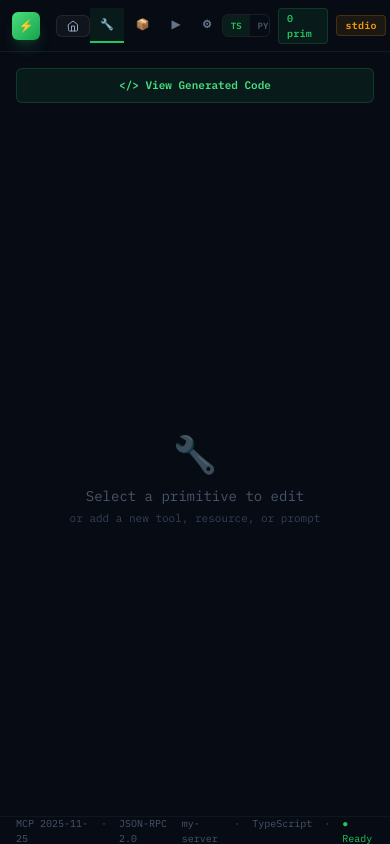
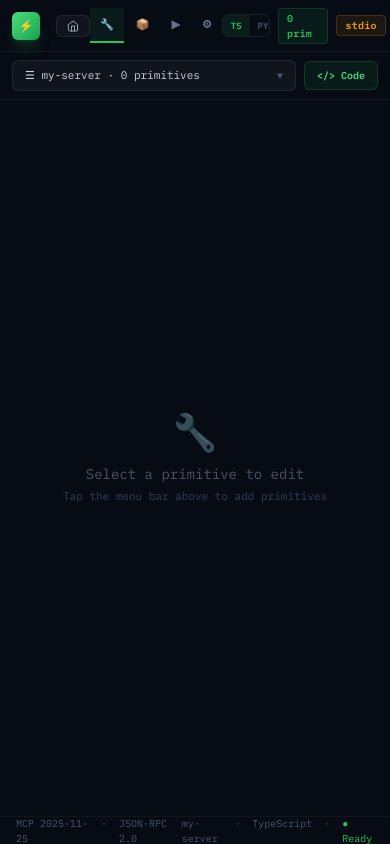
Before and after one commit to mpalmer79/mcp-forge, a Next.js app: page /builder in a window 390 px wide. Built offline with nearby package versions, Linux system fonts and the light colour scheme.

Commit message:
Update page.tsx

```diff
--- a/src/app/builder/page.tsx
+++ b/src/app/builder/page.tsx
@@ -310,6 +310,7 @@ function BuilderTab({ server, setServer, language, addToast, onShowCode }: {
   const [selectedPrimitive, setSelectedPrimitive] = useState<string | null>(null);
   const [editingTool, setEditingTool] = useState<MCPPrimitive | null>(null);
   const [sidebarSearch, setSidebarSearch] = useState("");
+  const [mobilePanelOpen, setMobilePanelOpen] = useState(false);
   const addPrimitive = useCallback((type: PrimitiveType) => {
     const id = `${type}_${Date.now()}`;
     const base: MCPPrimitive = { id, type, name: "", description: "" };
@@ -318,6 +319,7 @@ function BuilderTab({ server, setServer, language, addToast, onShowCode }: {
     else { base.template = ""; base.arguments = []; }
     setServer((s) => ({ ...s, primitives: [...s.primitives, base] }));
     setSelectedPrimitive(id); setEditingTool(base); addToast(`Added new ${type}`);
+    setMobilePanelOpen(false);
   }, [setServer, addToast]);
   const updatePrimitive = useCallback((id: string, updates: Partial<MCPPrimitive>) => {
     setServer((s) => ({ ...s, primitives: s.primitives.map((p) => (p.id === id ? { ...p, ...updates } : p)) }));
@@ -334,6 +336,7 @@ function BuilderTab({ server, setServer, language, addToast, onShowCode }: {
     const np = { ...orig, id: `${orig.type}_${Date.now()}`, name: `${orig.name}_copy`, parameters: orig.parameters?.map((p) => ({ ...p })) };
     setServer((s) => ({ ...s, primitives: [...s.primitives, np] }));
     setSelectedPrimitive(np.id); setEditingTool(np); addToast(`Duplicated ${orig.name}`);
+    setMobilePanelOpen(false);
   }, [server.primitives, setServer, addToast]);
   const movePrimitive = useCallback((id: string, dir: "up" | "down") => {
     setServer((s) => {
@@ -360,10 +363,9 @@ function BuilderTab({ server, setServer, language, addToast, onShowCode }: {
     return server.primitives.filter((p) => p.name.toLowerCase().includes(q) || p.type.includes(q) || p.description.toLowerCase().includes(q));
   }, [server.primitives, sidebarSearch]);
 
-  return (
-    <div className="flex h-full">
-      {/* Left: config + primitives */}
-      <div className="w-[280px] flex-shrink-0 border-r border-white/[0.04] p-4 overflow-y-auto hidden md:block">
+  /* Shared sidebar content used in both desktop sidebar and mobile drawer */
+  const sidebarContent = (
+    <>
       <SectionLabel>Server Info</SectionLabel>
       <div className="flex flex-col gap-2 mb-5">
         <TextInput value={server.name} onChange={(v) => setServer((s) => ({ ...s, name: v }))} placeholder="server-name" />
@@ -392,7 +394,7 @@ function BuilderTab({ server, setServer, language, addToast, onShowCode }: {
           return (
             <div key={p.id} className="rounded-md cursor-pointer transition-all flex items-center gap-2 px-2.5 py-2 group"
               style={{ background: isSel ? `${info.color}10` : "transparent", border: `1px solid ${isSel ? `${info.color}30` : "rgba(255,255,255,0.04)"}` }}
-                onClick={() => { setSelectedPrimitive(p.id); setEditingTool(p); }}>
+              onClick={() => { setSelectedPrimitive(p.id); setEditingTool(p); setMobilePanelOpen(false); }}>
               <span className="text-sm">{info.icon}</span>
               <div className="flex-1 min-w-0">
                 <div className="text-xs text-slate-200 font-medium font-mono truncate">{p.name || `untitled_${p.type}`}</div>
@@ -412,11 +414,39 @@ function BuilderTab({ server, setServer, language, addToast, onShowCode }: {
           <div className="p-4 text-center text-slate-600 text-[11px] font-mono">No matches for &quot;{sidebarSearch}&quot;</div>
         )}
       </div>
+    </>
+  );
+
+  return (
+    <div className="flex flex-col md:flex-row h-full">
+      {/* Mobile: toggle bar + collapsible panel */}
+      <div className="md:hidden flex-shrink-0">
+        <div className="flex items-center gap-2 px-3 py-2 border-b border-white/[0.06]">
+          <button onClick={() => setMobilePanelOpen(!mobilePanelOpen)}
+            className="flex-1 flex items-center justify-between py-1.5 px-3 bg-white/[0.04] border border-white/[0.08] rounded-md text-[11px] font-mono text-slate-300 hover:bg-white/[0.06] transition-all">
+            <span>☰ {server.name || "my-server"} · {server.primitives.length} primitives</span>
+            <span className="text-slate-600 text-[10px]">{mobilePanelOpen ? "▲" : "▼"}</span>
+          </button>
+          <button onClick={onShowCode} className="py-1.5 px-3 bg-forge-500/[0.08] border border-forge-500/20 rounded-md text-forge-400 text-[10px] font-mono font-semibold flex-shrink-0">
+            &lt;/&gt; Code
+          </button>
         </div>
+        {mobilePanelOpen && (
+          <div className="p-3 border-b border-white/[0.06] bg-[#0a0f1a] max-h-[55vh] overflow-y-auto">
+            {sidebarContent}
+          </div>
+        )}
+      </div>
+
+      {/* Desktop: fixed sidebar */}
+      <div className="w-[280px] flex-shrink-0 border-r border-white/[0.04] p-4 overflow-y-auto hidden md:block">
+        {sidebarContent}
+      </div>
+
       {/* Center: editor */}
       <div className="flex-1 p-4 md:p-5 overflow-y-auto min-w-0">
-        {/* Mobile code button */}
-        <div className="lg:hidden mb-3">
+        {/* Mobile code button (only if panel is closed, since we already have one in the bar) */}
+        <div className="lg:hidden hidden md:block mb-3">
           <button onClick={onShowCode} className="w-full py-2 bg-forge-500/[0.08] border border-forge-500/20 rounded-md text-forge-400 text-[11px] font-mono font-semibold">
             &lt;/&gt; View Generated Code
           </button>
@@ -428,7 +458,13 @@ function BuilderTab({ server, setServer, language, addToast, onShowCode }: {
           <div className="flex flex-col items-center justify-center h-full text-slate-600">
             <div className="text-4xl mb-3 opacity-40">🔧</div>
             <div className="text-sm font-mono">Select a primitive to edit</div>
-            <div className="text-[11px] font-mono mt-1 text-slate-700">or add a new tool, resource, or prompt</div>
+            <div className="text-[11px] font-mono mt-1 text-slate-700">
+              {server.primitives.length === 0 ? (
+                <><span className="md:hidden">Tap the menu bar above to add primitives</span><span className="hidden md:inline">or add a new tool, resource, or prompt</span></>
+              ) : (
+                <><span className="md:hidden">Tap the menu bar above to select one</span><span className="hidden md:inline">or add a new tool, resource, or prompt</span></>
+              )}
+            </div>
           </div>
         )}
       </div>
@@ -540,7 +576,31 @@ function PlaygroundTab({ server, addToast }: { server: MCPServer; addToast: (m:
   }, [server.primitives]);
 
   return (
-    <div className="flex h-full">
+    <div className="flex flex-col md:flex-row h-full">
+      {/* Mobile: inline primitives bar */}
+      <div className="md:hidden flex-shrink-0 border-b border-white/[0.06] p-3">
+        <div className="flex items-center gap-2 mb-2">
+          <SectionLabel>Primitives ({allPrims.length})</SectionLabel>
+          <button onClick={simulateList} disabled={running} className="ml-auto py-1 px-2.5 bg-purple-500/[0.08] border border-purple-500/20 rounded-md text-purple-400 text-[10px] font-mono font-semibold disabled:opacity-40">↻ Capabilities</button>
+        </div>
+        {allPrims.length === 0 ? (
+          <div className="text-center text-slate-600 text-[10px] font-mono py-2">No primitives yet. Add some in Builder tab.</div>
+        ) : (
+          <div className="flex flex-wrap gap-1.5">
+            {allPrims.map((p) => {
+              const info = PRIMITIVE_TYPES[p.type];
+              return (
+                <button key={p.id} onClick={() => simulateCall(p)} disabled={running}
+                  className="py-1.5 px-2.5 bg-[#0c1222] border border-white/[0.06] rounded-md disabled:opacity-40 hover:border-white/[0.12] transition-all text-left">
+                  <div className="text-[10px] font-mono font-semibold text-slate-200">{info.icon} {p.name || "unnamed"}</div>
+                </button>
+              );
+            })}
+          </div>
+        )}
+      </div>
+
+      {/* Desktop: fixed sidebar */}
       <div className="w-[260px] flex-shrink-0 border-r border-white/[0.04] p-4 overflow-y-auto hidden md:block">
         <SectionLabel>Primitives ({allPrims.length})</SectionLabel>
         <button onClick={simulateList} disabled={running} className="w-full py-2 mb-3 bg-purple-500/[0.08] border border-purple-500/20 rounded-md text-purple-400 text-[11px] font-mono font-semibold disabled:opacity-40">↻ Capabilities</button>
@@ -556,17 +616,19 @@ function PlaygroundTab({ server, addToast }: { server: MCPServer; addToast: (m:
         })}
         {allPrims.length === 0 && <div className="text-center text-slate-600 text-[11px] font-mono p-5">No primitives yet.<br />Add some in Builder.</div>}
       </div>
+
+      {/* Log area */}
       <div className="flex-1 flex flex-col min-w-0">
         <div className="flex items-center justify-between px-4 pt-3 pb-2">
           <SectionLabel>JSON-RPC Log ({logs.length})</SectionLabel>
           {logs.length > 0 && <button onClick={() => { setLogs([]); addToast("Logs cleared", "info"); }} className="text-[10px] text-slate-600 hover:text-slate-300 font-mono">Clear</button>}
         </div>
         <div ref={logRef} className="flex-1 overflow-y-auto px-4 pb-4 bg-[#050810]">
-          {logs.length === 0 && <div className="text-center text-slate-700 text-[12px] font-mono p-10">Click a primitive to simulate a call.</div>}
+          {logs.length === 0 && <div className="text-center text-slate-700 text-[12px] font-mono p-10"><span className="hidden md:inline">Click a primitive to simulate a call.</span><span className="md:hidden">Tap a primitive above to simulate a call.</span></div>}
           {logs.map((log, i) => (
             <div key={i} className="mb-2 p-3 rounded-md"
               style={{ background: log.type === "request" ? "rgba(59,130,246,0.04)" : "rgba(34,197,94,0.04)", border: `1px solid ${log.type === "request" ? "rgba(59,130,246,0.1)" : "rgba(34,197,94,0.1)"}` }}>
-              <div className="flex gap-2 items-center mb-1.5">
+              <div className="flex gap-2 items-center mb-1.5 flex-wrap">
                 <Badge color={log.type === "request" ? "#3b82f6" : "#22c55e"}>{log.type === "request" ? "→ REQ" : "← RES"}</Badge>
                 <span className="text-[9px] text-slate-600 font-mono">{log.time}</span>
                 <span className="text-[10px] text-slate-500 font-mono">{log.method}</span>
```
Lines whose indentation alone changed are shown as unchanged.
